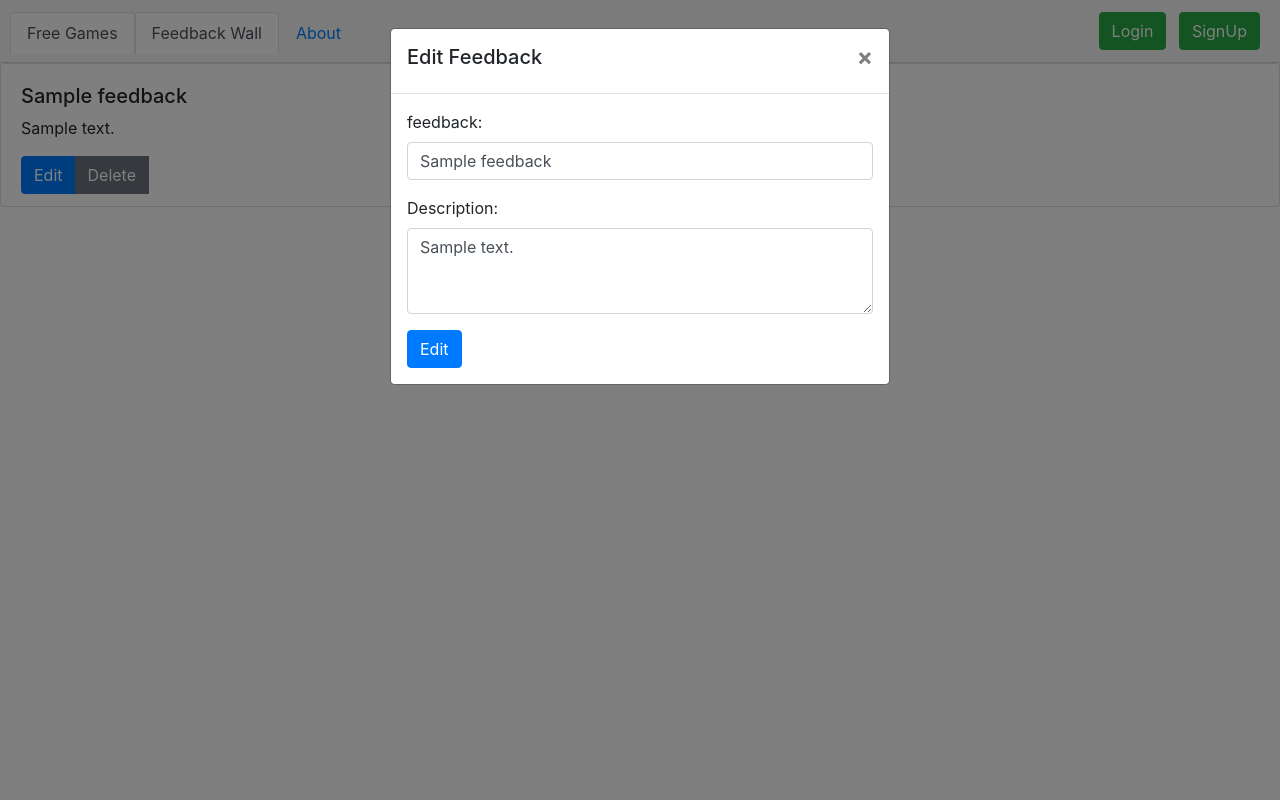
After one commit to Kyuboyo/game_notifs, a Django app: template game_notifs/templates/feedback.html in a window 1280 px wide, after a click on "Edit". The commit adds this page. Run offline with Django 4.2, Linux system fonts and the light colour scheme; the template is opened without the code that fills it: most values are stand-ins (such as "Sample title", 1, 10 or a date in 2020); some libraries are stand-ins or nearby versions.

Commit message:
stashing

```diff
--- a/game_notifs/feedbacks/urls.py
+++ b/game_notifs/feedbacks/urls.py
@@ -4,4 +4,6 @@ from .views import *
 urlpatterns = [
     path('', FeedbackView.as_view(), name="give_get_feedback"),
     path('feedback_wall/', FeedbackWallView.as_view(), name="feedback_wall"),
+    path('update_feedback/<int:pk>/', UpdateFeedback.as_view(), name="update_feedback"),
+    path('delete_feedback/<int:pk>/', DeleteFeedback.as_view(), name="delete_feedback"),
 ]
--- a/game_notifs/templates/base.html
+++ b/game_notifs/templates/base.html
@@ -3,6 +3,8 @@
 <head>
   <title>Card List</title>
   <link rel="stylesheet" href="https://maxcdn.bootstrapcdn.com/bootstrap/4.5.2/css/bootstrap.min.css">
+  <script src="https://code.jquery.com/jquery-3.6.0.min.js"></script>
+  <!--script src = "https://cdnjs.cloudflare.com/ajax/libs/popper.js/2.10.2/umd/popper.min.js"></script-->
   <style>
     .card {
       height: 400px; /* Set the desired height for the card */
@@ -34,6 +36,18 @@
       display: flex;
       justify-content: center;
     }
+
+    #string-container {
+      position: relative;
+      margin: 20px;
+      height: 400px;
+    }
+
+    .random-string {
+        position: absolute;
+        left: 0;
+        top: 0;
+    }
   </style>
 </head>
 <body>
@@ -42,7 +56,7 @@
 
     <script src="https://code.jquery.com/jquery-3.5.1.slim.min.js"></script>
     <script src="https://code.jquery.com/jquery-3.6.0.min.js"></script>
-    <script src="https://cdn.jsdelivr.net/npm/@popperjs/core@1.16.1/dist/umd/popper.min.js"></script>
+    <!--script src="https://cdn.jsdelivr.net/npm/@popperjs/core@1.16.1/dist/umd/popper.min.js"></script-->
     <script src="https://maxcdn.bootstrapcdn.com/bootstrap/4.5.2/js/bootstrap.min.js"></script>
 
     <script>
--- /dev/null
+++ b/game_notifs/templates/feedback.html
@@ -0,0 +1,77 @@
+{% extends "body.html" %}
+{% block body %}
+
+{% for item in data %}
+<div class="card" style="height: 9rem;">
+  <div class="card-body">
+    <h5 class="card-feedback">{{ item.fields.feedback }}</h5>
+    <p class="card-text">{{ item.fields.description }}</p>
+    <div class="btn-group" role="group" aria-label="Update Buttons">
+      <button type="button" class="btn btn-primary" data-toggle="modal" data-target="#updateModal{{ item.pk }}">Edit</button>
+      <!-- Update Feedback -->
+      <div class="modal fade" id="updateModal{{ item.pk }}" tabindex="-1" role="dialog" aria-labelledby="updateModalLabel{{ item.pk }}" aria-hidden="true">
+          <div class="modal-dialog">
+            <div class="modal-content">
+              <div class="modal-header">
+                <h5 class="modal-feedback" id="updateModalLabel{{ item.pk }}">Edit Feedback</h5>
+                <button type="button" class="close" data-dismiss="modal" aria-label="Close">
+                  <span aria-hidden="true">&times;</span>
+                </button>
+              </div>
+              <div class="modal-body">
+                <form action="{% url 'update_feedback' pk=item.pk %}" method="post">
+                <!--form method="post"-->
+                  {% csrf_token %}
+                  <div class="form-group">
+                    <label for="feedback{{ item.pk }}">feedback:</label>
+                    <input type="text" class="form-control" id="feedback{{ item.pk }}" name="feedback" value="{{ item.fields.feedback }}" placeholder="{{ item.fields.feedback }}">
+                  </div>
+                  <div class="form-group">
+                    <label for="description{{ item.pk }}">Description:</label>
+                    <textarea class="form-control" id="description{{ item.pk }}" name="description" rows="3" required>{{ item.fields.description }}</textarea>
+                  </div>
+                  <button type="submit" class="btn btn-primary" onclick="edit({{item.pk}})">Edit</button>
+                </form>
+              </div>
+            </div>
+          </div>
+        </div>
+
+      <button type="button" class="btn btn-secondary" data-toggle="modal" onclick="openDeleteModal('{{ item.pk }}')" data-target="#deleteModal{{ item.pk }}">Delete</button>
+      <!-- Delete Feedback -->
+      <div class="modal fade" id="deleteModal{{ item.pk }}" tabindex="-1" role="dialog" aria-labelledby="updateModalLabel{{ item.pk }}NoFields" aria-hidden="true">
+          <div class="modal-dialog">
+            <div class="modal-content">
+              <div class="modal-header">
+                <h5 class="modal-feedback" id="updateModalLabel{{ item.pk }}NoFields">Are you sure you want to delete {{ item.fields.feedback }}</h5>
+                <button type="button" class="close" data-dismiss="modal" aria-label="Close">
+                  <span aria-hidden="true">&times;</span>
+                </button>
+              </div>
+              <div class="modal-body">
+                <form action="{% url 'delete_feedback' item.pk %}" method="post">
+                <!--form method="post"-->
+                  {% csrf_token %}
+                  <button type="submit" class="btn btn-primary" onclick="delete_feedback({{item.pk}})">Delete</button>
+                </form>
+              </div>
+            </div>
+          </div>
+        </div>
+
+    </div>
+  </div>
+</div>
+{% endfor %}
+
+<script>
+    function edit(pk) {
+        location.replace('/feedback/update_feedback/'+pk+'/')
+    }
+    function delete_feedback(pk) {
+        location.replace('/feedback/delete_feedback/'+pk+'/')
+    }
+</script>
+
+{% include "footer.html" %}
+{% endblock %}
--- a/game_notifs/templates/header.html
+++ b/game_notifs/templates/header.html
@@ -2,13 +2,13 @@
     <div class="d-flex justify-content-between">
       <ul class="nav nav-tabs card-header-tabs">
         <li class="nav-item">
-          <a class="nav-link active" href="#">Free Games</a>
+          <a class="nav-link active" href="{% url 'offers' %}">Free Games</a>
+        </li>
+        <li class="nav-item">
+          <a class="nav-link active" href="{% url 'feedback_wall' %}">Feedback Wall</a>
         </li>
         <li class="nav-item">
           <a class="nav-link" href="#">About</a>
-        </li>
-        <li class="nav-item">
-          <a class="nav-link disabled" href="#">Disabled</a>
         </li>
       </ul>
 
@@ -107,4 +107,4 @@
     function signup() {
         location.replace('/signup')
     }
-</script>
+  </script>
```
Also changed, not shown: game_notifs/feedbacks/service.py (+16 -2 lines), game_notifs/feedbacks/views.py (+31 -3 lines), game_notifs/templates/feedback_wall.html (added, +36 -0 lines), game_notifs/templates/give_feedback.html (added).
